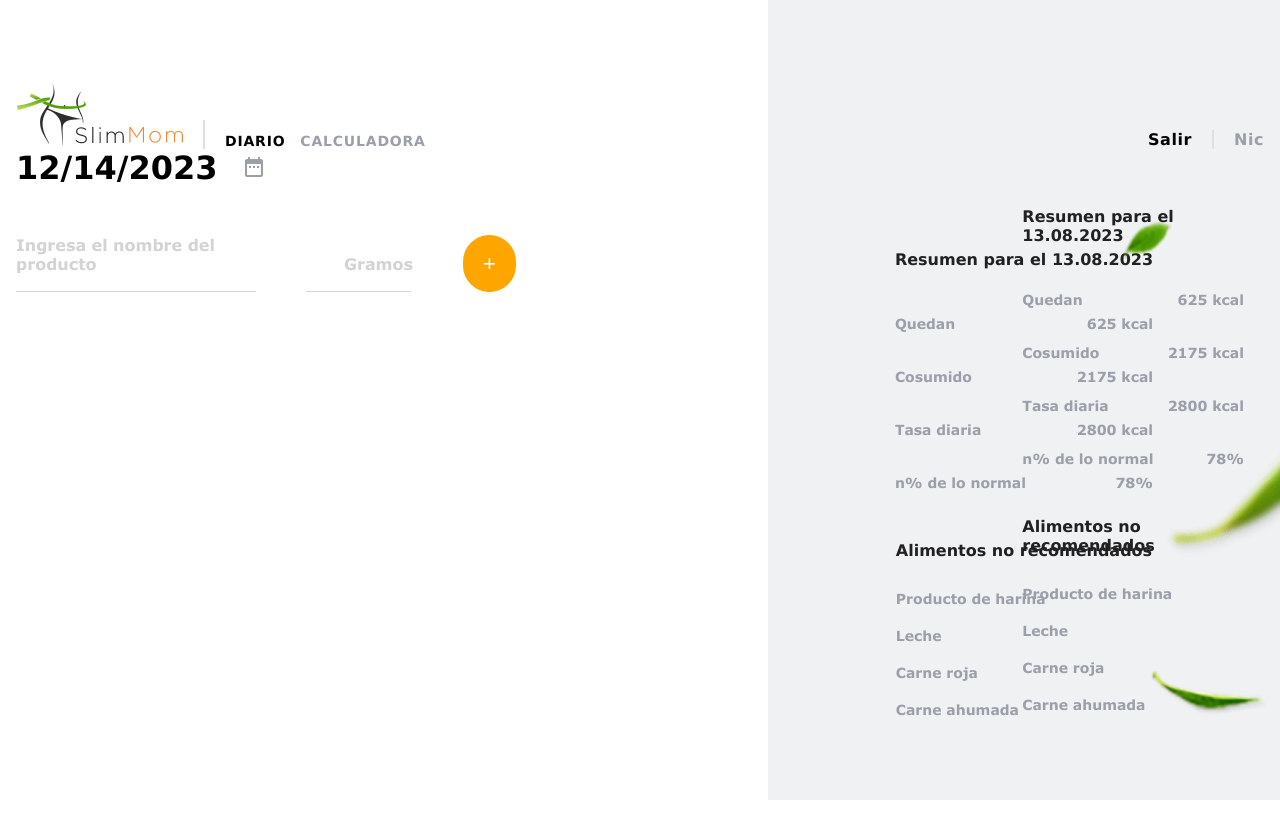
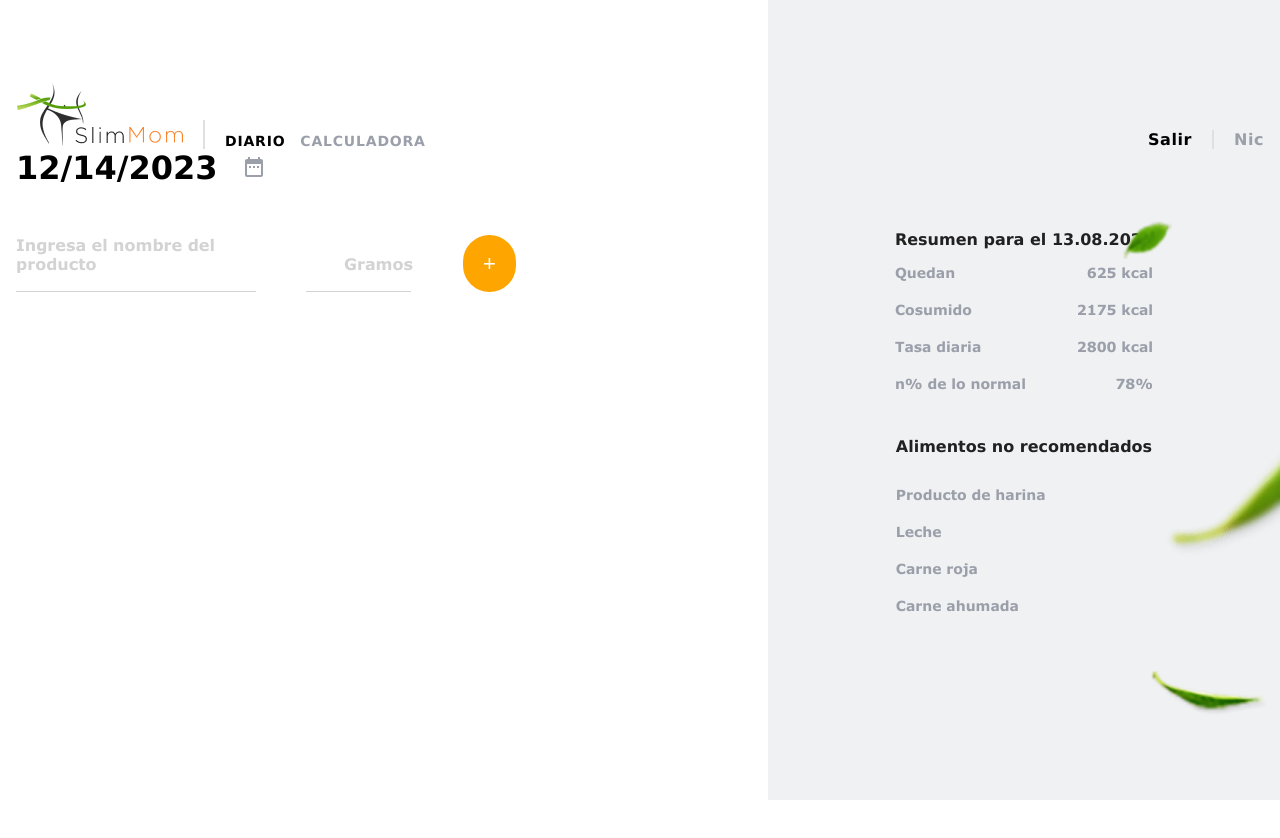
Before and after one commit to Pugli87/project-last_chance, a React (Create React App) app: page /diary in a window 1280 px wide. Shown: the top 838 px of the page. After the commit the page ends 800 px from the top, so only its background shows below. Built offline with nearby package versions, Linux system fonts and the light colour scheme; sample sign-in values are in the browser's storage.

Commit message:
correciones de stylos y componentes repetido

```diff
--- a/src/components/DateComponent/DateComponent.jsx
+++ b/src/components/DateComponent/DateComponent.jsx
@@ -1,27 +1,27 @@
 import React from 'react';
-import { Container, Title, SubtitleDate, CaloricValue, ContainerLi } from './DateStyled';
+import { Container, Title, SubtitleDate, CaloricValue, Li } from './DateStyled';
 
 const DateComponnet = () => {
   return (
     <Container>
       <Title>Resumen para el 13.08.2023</Title>
       <ul>
-        <ContainerLi >
-          < SubtitleDate>Quedan</SubtitleDate>
-          <CaloricValue id="parragraph">625 kcal</CaloricValue>
-        </ContainerLi>
-        <ContainerLi>
+        <Li>
+          <SubtitleDate>Quedan</SubtitleDate>
+          <CaloricValue id="missingCalories">625 kcal</CaloricValue>
+        </Li>
+        <Li>
           <SubtitleDate>Cosumido</SubtitleDate>
-          <CaloricValue id="parragraph">2175 kcal</CaloricValue>
-        </ContainerLi>
-        <ContainerLi>
+          <CaloricValue id="caloriesConsumed">2175 kcal</CaloricValue>
+        </Li>
+        <Li>
           <SubtitleDate>Tasa diaria</SubtitleDate>
-          <CaloricValue id="parragraph">2800 kcal</CaloricValue>
-        </ContainerLi>
-        <ContainerLi>
+          <CaloricValue id="totalsCalories">2800 kcal</CaloricValue>
+        </Li>
+        <Li>
           <SubtitleDate>n% de lo normal</SubtitleDate>
-          <CaloricValue id="parragraph">78%</CaloricValue>
-        </ContainerLi>
+          <CaloricValue id="percentage">78%</CaloricValue>
+        </Li>
       </ul>
     </Container>
   );
--- a/src/components/DateComponent/DateStyled.js
+++ b/src/components/DateComponent/DateStyled.js
@@ -4,41 +4,41 @@ export const Container = styled.div`
   max-width: 300px;
   display: flex;
   flex-direction: column;
-  padding: 20px;
-  max-width: 300px;
-
-
-  @media (min-width: 767px) and (max-width: 1023px) {
-  bottom: 0;
+  @media (max-width: 1024px) {
+    margin-right: 79px;
   }
-  @media (max-width: 767px) {
+  @media (max-width: 768px) {
+    min-width: 280px;
+    margin-right: 0;
+    margin-top: 30px;
   }
 `;
-export const ContainerLi = styled.div`
+export const Li = styled.li`
   display: flex;
   justify-content: space-between;
-  padding-top: 16px;
+  margin-top: 10px;
+  padding: 5px 0;
 `;
 
 export const Title = styled.h2`
   font-size: 16px;
   color: #212121;
   font-family: verdana;
-  margin-bottom: 20px;
+  // margin-bottom: 20px;
 `;
 
 export const SubtitleDate = styled.span`
   font-size: 14px;
   color: #9b9faa;
   font-family: verdana;
-  margin-bottom: 10px;
-  padding-top: 10px;
+  //margin-bottom: 10px;
+  //padding-top: 10px;
 `;
 
 export const CaloricValue = styled.span`
   font-size: 14px;
   color: #9b9faa;
   font-family: verdana;
-  margin-left: auto;
-  padding-top: 10px;
+  //margin-left: auto;
+  //padding-top: 10px;
 `;
--- a/src/components/Fruits/_Fruits.scss
+++ b/src/components/Fruits/_Fruits.scss
@@ -39,14 +39,20 @@
     display: flex;
     flex-direction: row;
     justify-content: space-around;
-    align-items: center;
-    width: 80%;
+    padding: 20px;
+    margin-top: 60px;
+    //align-items: center;
+    //width: 80%;
+    //margin:auto 0;
+    //margin-left: 32px;
 
   }
   @media (max-width: 767px) {
     display: flex;
     flex-direction: column;
-   justify-content: space-evenly;
+   //justify-content: space-evenly;
    width:100%;
+   min-width: 280px;
+   margin-top: 0;
   }
 }
--- a/src/components/ListnotFood/FoodStyled.js
+++ b/src/components/ListnotFood/FoodStyled.js
@@ -1,22 +1,14 @@
 import styled from 'styled-components';
 
 export const Container = styled.div`
-   padding: 20px;
-   max-width: 300px;
-
-  @media (min-width: 767px) and (max-width: 1023px) {
-
-    bottom: 0;
-    left: 20%;
-    transform: translateX(-50%);
-    padding: 20px;
-    max-width: 300px;
+  //margin-top: 60px;
+  max-width: 300px;
+  margin-top: 40px;
+  @media (max-width: 1024px) {
+    margin-top: 0;
   }
-  @media (max-width: 767px) {
-    bottom: 0;
-    left: 20%;
-    padding: 20px;
-    max-width: 300px;
+  @media (max-width: 768px) {
+    margin-top: 40px;
   }
 `;
 
--- a/src/components/ModalDiary/ModalDiary.jsx
+++ b/src/components/ModalDiary/ModalDiary.jsx
@@ -1,5 +1,15 @@
 import React, { useState } from 'react';
-import { Form, FormText, Wrapper, ContainForm, Label,InputGramos, LabelGramos, Input, Button} from './ModalDiaryStyled';
+import {
+  Form,
+  FormText,
+  Wrapper,
+  ContainForm,
+  Label,
+  InputGramos,
+  LabelGramos,
+  Input,
+  Button,
+} from './ModalDiaryStyled';
 const ModalDiary = () => {
   /*const [productName, setProductName] = useState('');
   const products = [
@@ -12,56 +22,69 @@ const ModalDiary = () => {
   const handleInputChange = event => {
     setProductName(event.target.value);
   };*/
-  const [date, setDate] = useState(new Date());
-  const [showCalendar, setShowCalendar] = useState(false);
+  //const [date, setDate] = useState(new Date());
+  //const [showCalendar, setShowCalendar] = useState(false);
   const [items, setItems] = useState([]);
   const [name, setName] = useState('');
   const [number, setNumber] = useState('');
 
-  const handleSubmit = (event) => {
+  const handleSubmit = event => {
     event.preventDefault();
     setItems([...items, { name, number }]);
     setName('');
     setNumber('');
   };
 
-  const handleDelete = (index) => {
+  const handleDelete = index => {
     setItems(items.filter((item, i) => i !== index));
   };
 
   return (
     <div>
       <Form onSubmit={handleSubmit} className="form">
-
         <ContainForm>
-
           <Wrapper className="input-group">
             <Label>
               Ingresa el nombre del producto
-            <Input type="text" value={name} onChange={e => setName(e.target.value)} required />
+              <Input
+                type="text"
+                value={name}
+                onChange={e => setName(e.target.value)}
+                required
+              />
             </Label>
           </Wrapper>
 
           <Wrapper>
             <LabelGramos>
               Gramos
-            <InputGramos type="text" value={number} onChange={e => setNumber(e.target.value)} onKeyPress={event => {
+              <InputGramos
+                type="text"
+                value={number}
+                onChange={e => setNumber(e.target.value)}
+                onKeyPress={event => {
                   if (!/[0-9]/.test(event.key)) {
                     event.preventDefault();
                   }
-                }} required />
+                }}
+                required
+              />
             </LabelGramos>
           </Wrapper>
-
         </ContainForm>
-        <Button className='btnSave' type="submit">Add</Button>
+        <Button className="btnSave" type="submit">
+          Add
+        </Button>
       </Form>
       <FormText>
-        <ul className='formList'>
+        <ul className="formList">
           {items.map((item, index) => (
-            <li className='listForm' key={index}>
-              {item.name} - {item.number} g - {parseInt(item.number, 10) + 10} kcal
-              <button className='btnDelete' onClick={() => handleDelete(index)}>x</button>
+            <li className="listForm" key={index}>
+              {item.name} - {item.number} g - {parseInt(item.number, 10) + 10}{' '}
+              kcal
+              <button className="btnDelete" onClick={() => handleDelete(index)}>
+                x
+              </button>
             </li>
           ))}
         </ul>
--- a/src/components/pages/Diary/Diary.jsx
+++ b/src/components/pages/Diary/Diary.jsx
@@ -1,8 +1,16 @@
 import React, { useState, useEffect } from 'react';
-import ListnotFood from 'components/ListnotFood/ListnotFood';
-import { Container, WrapperResult, WrapperDaily, Wrapper, ContainerDiary, BtnDiary, BtnModal } from './DiaryStyled';
+//import ListnotFood from 'components/ListnotFood/ListnotFood';
+import {
+  Container,
+  // WrapperResult,
+  //WrapperDaily,
+  Wrapper,
+  ContainerDiary,
+  BtnDiary,
+  BtnModal,
+} from './DiaryStyled';
 import './CalendarStyled.scss';
-import DateComponnet from 'components/DateComponent/DateComponent';
+//import DateComponnet from 'components/DateComponent/DateComponent';
 import DatePicker from 'react-datepicker';
 import 'react-datepicker/dist/react-datepicker.css';
 import { ReactComponent as YourSvg } from '../../../assets/icons/calendar.svg';
@@ -33,9 +41,8 @@ const Diary = () => {
       outline: 'none',
       height: '100vh',
       padding: '20px',
-
-    }
-  }
+    },
+  };
   const [windowWidth, setWindowWidth] = useState(window.innerWidth);
 
   useEffect(() => {
@@ -62,13 +69,13 @@ const Diary = () => {
         </div>
       ) : (
         <>
-          {windowWidth <= 767 && <BtnModal onClick={() => setModalIsOpen(true)}>+</BtnModal>}
+          {windowWidth <= 767 && (
+            <BtnModal onClick={() => setModalIsOpen(true)}>+</BtnModal>
+          )}
           <Container>
             <ContainerDiary>
               <h1>{date.toLocaleDateString()}</h1>
-            <BtnDiary
-              onClick={() => setShowCalendar(!showCalendar)}
-            >
+              <BtnDiary onClick={() => setShowCalendar(!showCalendar)}>
                 {showCalendar && (
                   <div onClick={handleCalendarClick}>
                     <DatePicker
@@ -76,20 +83,23 @@ const Diary = () => {
                       onChange={handleDateChange}
                       inline
                       maxDate={new Date()}
-                    className="customDatePicker" />
+                      className="customDatePicker"
+                    />
                   </div>
                 )}
                 <YourSvg />
               </BtnDiary>
             </ContainerDiary>
+
             <Wrapper>
               <DailyIntake />
-            <WrapperDaily>
-            </WrapperDaily>
+              {/*
+                <WrapperDaily></WrapperDaily>
                 <WrapperResult>
                   <DateComponnet />
                   <ListnotFood />
                 </WrapperResult>
+              */}
             </Wrapper>
           </Container>
         </>
--- a/src/components/pages/Diary/DiaryStyled.js
+++ b/src/components/pages/Diary/DiaryStyled.js
@@ -1,4 +1,4 @@
-import styled, { css } from 'styled-components';
+import styled from 'styled-components';
 
 export const Container = styled.div`
   /*  margin-top: 100px; */
@@ -136,7 +136,7 @@ export const BtnModal = styled.button`
   left: 9em;
   padding: 15px 20px;
   border-radius: 30px;
-  background-color: #FFA500;
+  background-color: #ffa500;
   border: none;
   color: white;
   text-align: center;
@@ -147,10 +147,10 @@ export const BtnModal = styled.button`
   cursor: pointer;
 
   &:hover {
-    background-color: #FF4500;
+    background-color: #ff4500;
     color: white;
   }
-`
+`;
 export const Button = styled.button``;
 
 export const Div = styled.div``;
```
Also changed, not shown: src/components/DailyIntake/DailyIntake.jsx (+39 -16 lines). Lines whose indentation alone changed are shown as unchanged.
